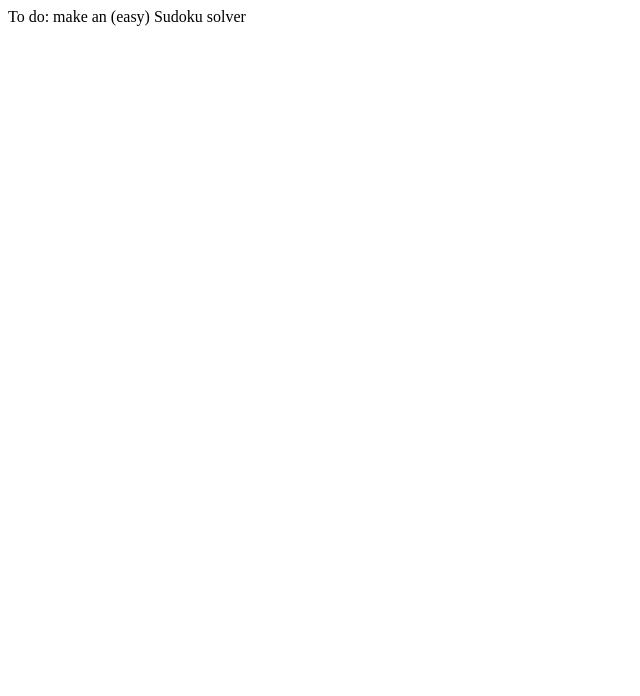
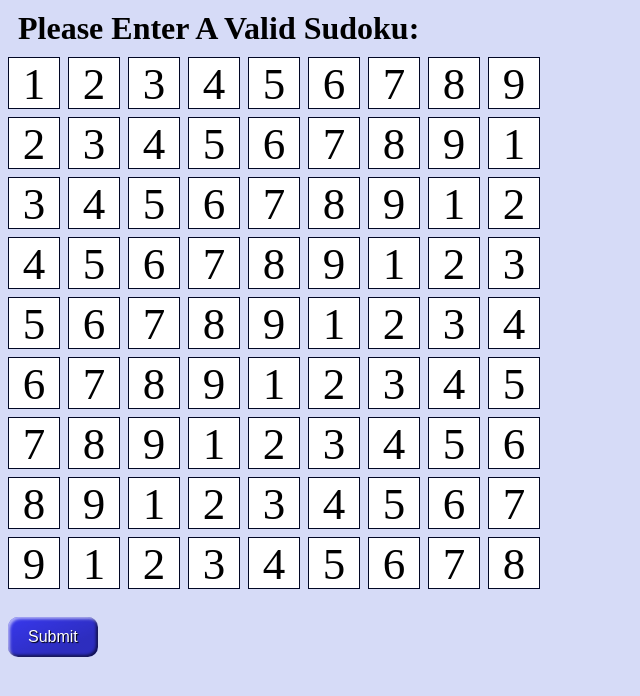
Before and after one commit to AlexHanssen/SudokuSolver, a plain HTML site: page index.html in a window 1280 px wide. Shown: the whole page, without its empty margins (0-640 px from the left). Drawn offline with Linux system fonts and the light colour scheme.

Commit message:
almost finished the UI

```diff
--- a/index.html
+++ b/index.html
@@ -4,9 +4,106 @@
     <meta charset="UTF-8" />
     <meta http-equiv="X-UA-Compatible" content="IE=edge" />
     <meta name="viewport" content="width=device-width, initial-scale=1.0" />
+    <link rel="stylesheet" href="style.css" />
     <title>Sudoku Solver</title>
   </head>
   <body>
-    To do: make an (easy) Sudoku solver
+    <h1>Please Enter A Valid Sudoku:</h1>
+    <div id="grid">
+      <!-- row 1 -->
+      <div contenteditable="true">1</div>
+      <div contenteditable="true">2</div>
+      <div contenteditable="true">3</div>
+      <div contenteditable="true">4</div>
+      <div contenteditable="true">5</div>
+      <div contenteditable="true">6</div>
+      <div contenteditable="true">7</div>
+      <div contenteditable="true">8</div>
+      <div contenteditable="true">9</div>
+      <!--  row 2 -->
+      <div contenteditable="true">2</div>
+      <div contenteditable="true">3</div>
+      <div contenteditable="true">4</div>
+      <div contenteditable="true">5</div>
+      <div contenteditable="true">6</div>
+      <div contenteditable="true">7</div>
+      <div contenteditable="true">8</div>
+      <div contenteditable="true">9</div>
+      <div contenteditable="true">1</div>
+      <!--  row 3 -->
+      <div contenteditable="true">3</div>
+      <div contenteditable="true">4</div>
+      <div contenteditable="true">5</div>
+      <div contenteditable="true">6</div>
+      <div contenteditable="true">7</div>
+      <div contenteditable="true">8</div>
+      <div contenteditable="true">9</div>
+      <div contenteditable="true">1</div>
+      <div contenteditable="true">2</div>
+      <!--  row 4 -->
+      <div contenteditable="true">4</div>
+      <div contenteditable="true">5</div>
+      <div contenteditable="true">6</div>
+      <div contenteditable="true">7</div>
+      <div contenteditable="true">8</div>
+      <div contenteditable="true">9</div>
+      <div contenteditable="true">1</div>
+      <div contenteditable="true">2</div>
+      <div contenteditable="true">3</div>
+      <!--  row 5 -->
+      <div contenteditable="true">5</div>
+      <div contenteditable="true">6</div>
+      <div contenteditable="true">7</div>
+      <div contenteditable="true">8</div>
+      <div contenteditable="true">9</div>
+      <div contenteditable="true">1</div>
+      <div contenteditable="true">2</div>
+      <div contenteditable="true">3</div>
+      <div contenteditable="true">4</div>
+      <!--  row 6 -->
+      <div contenteditable="true">6</div>
+      <div contenteditable="true">7</div>
+      <div contenteditable="true">8</div>
+      <div contenteditable="true">9</div>
+      <div contenteditable="true">1</div>
+      <div contenteditable="true">2</div>
+      <div contenteditable="true">3</div>
+      <div contenteditable="true">4</div>
+      <div contenteditable="true">5</div>
+
+      <!--  row 7 -->
+      <div contenteditable="true">7</div>
+      <div contenteditable="true">8</div>
+      <div contenteditable="true">9</div>
+      <div contenteditable="true">1</div>
+      <div contenteditable="true">2</div>
+      <div contenteditable="true">3</div>
+      <div contenteditable="true">4</div>
+      <div contenteditable="true">5</div>
+      <div contenteditable="true">6</div>
+
+      <!--  row 8 -->
+      <div contenteditable="true">8</div>
+      <div contenteditable="true">9</div>
+      <div contenteditable="true">1</div>
+      <div contenteditable="true">2</div>
+      <div contenteditable="true">3</div>
+      <div contenteditable="true">4</div>
+      <div contenteditable="true">5</div>
+      <div contenteditable="true">6</div>
+      <div contenteditable="true">7</div>
+
+      <!--  row 9 -->
+      <div contenteditable="true">9</div>
+      <div contenteditable="true">1</div>
+      <div contenteditable="true">2</div>
+      <div contenteditable="true">3</div>
+      <div contenteditable="true">4</div>
+      <div contenteditable="true">5</div>
+      <div contenteditable="true">6</div>
+      <div contenteditable="true">7</div>
+      <div contenteditable="true">8</div>
+    </div>
+    <button class="favorite styled" type="button">Submit</button>
   </body>
 </html>
--- a/style.css
+++ b/style.css
@@ -1 +1,51 @@
-/* Nothing here yet */
+body {
+  background-color: #d6dbf7;
+}
+
+#grid {
+  display: grid;
+  grid: repeat(9, 60px) / auto-flow 60px;
+}
+
+h1 {
+  margin: 10px;
+}
+
+#grid > div {
+  background-color: white;
+  width: 50px;
+  height: 50px;
+  font-size: 45px;
+  text-align: center;
+  border: 1px solid rgb(1, 7, 37);
+}
+
+.styled {
+  margin-top: 20px;
+  border: 0;
+  line-height: 2.5;
+  padding: 0 20px;
+  font-size: 1rem;
+  text-align: center;
+  color: #fff;
+  text-shadow: 1px 1px 1px #000;
+  border-radius: 10px;
+  background-color: rgb(56, 56, 238);
+  background-image: linear-gradient(
+    to top left,
+    rgba(0, 0, 0, 0.2),
+    rgba(0, 0, 0, 0.2) 30%,
+    rgba(0, 0, 0, 0)
+  );
+  box-shadow: inset 2px 2px 3px rgba(255, 255, 255, 0.6),
+    inset -2px -2px 3px rgba(0, 0, 0, 0.6);
+}
+
+.styled:hover {
+  background-color: rgba(0, 0, 0, 1);
+}
+
+.styled:active {
+  box-shadow: inset -2px -2px 3px rgba(255, 255, 255, 0.6),
+    inset 2px 2px 3px rgba(0, 0, 0, 0.6);
+}
```
